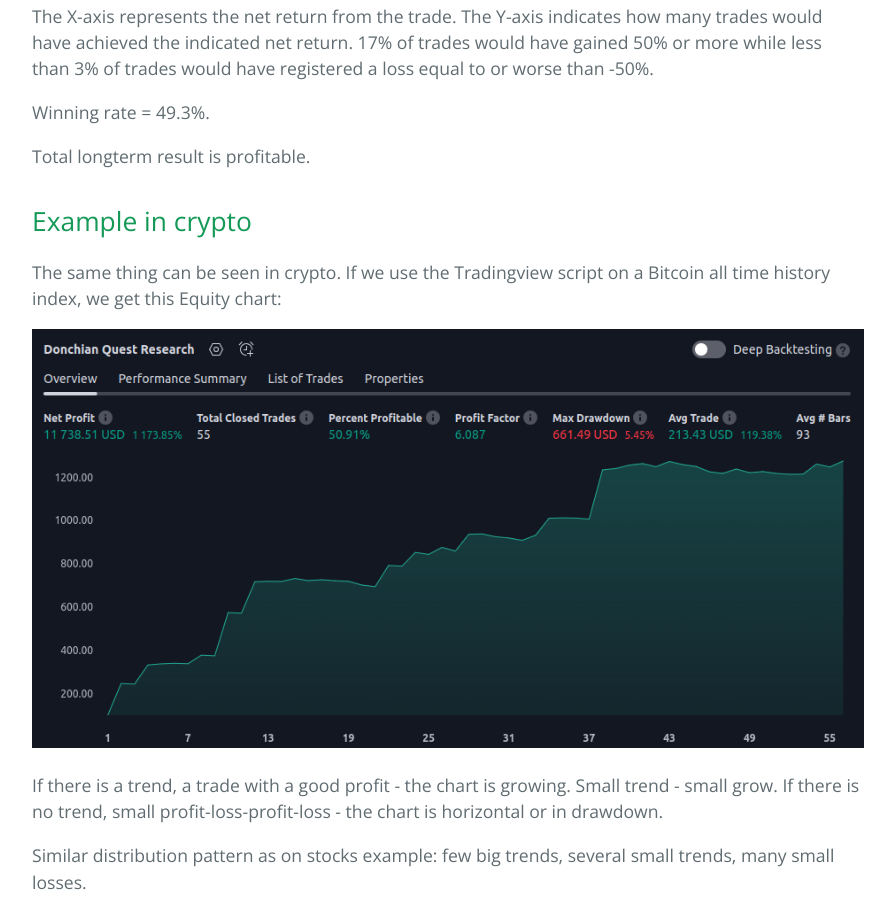
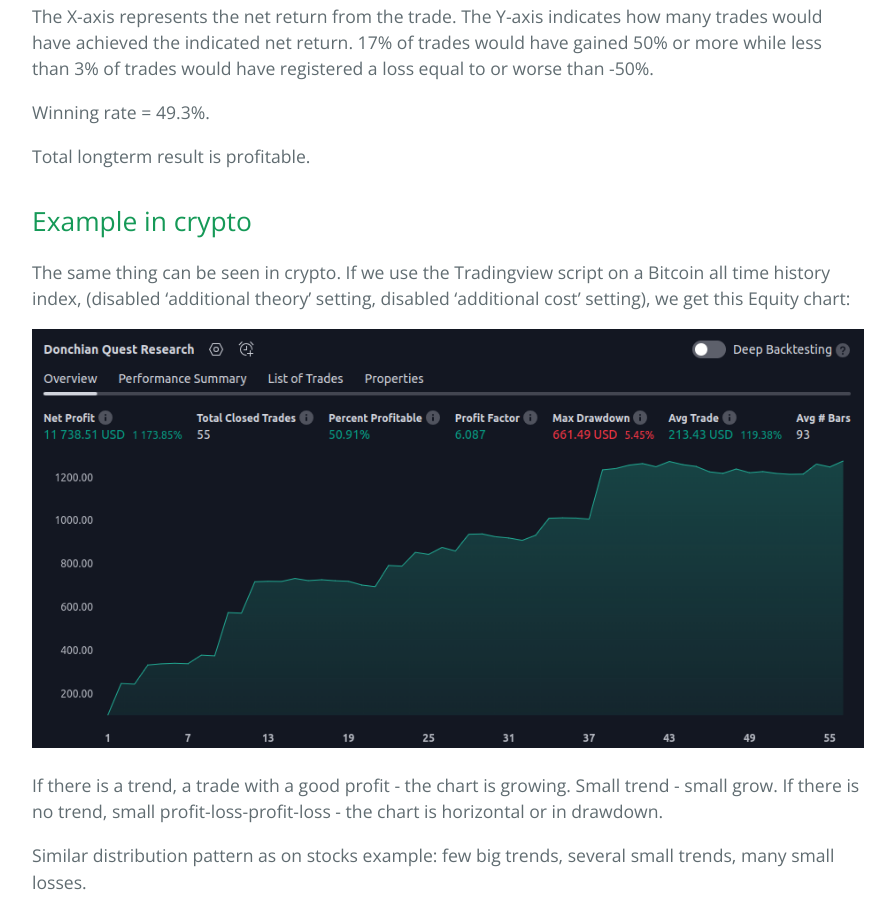
Before and after one commit to sergeyen7/sergeyen7.github.io, a Jekyll site: the page built from index.md, in a window 1280 px wide and 900 px high, scrolled down 12385 px. Shown: the whole window, without its empty margins (192-1087 px from the left). Built offline with Jekyll 4.4.1, drawn with Linux system fonts in a browser that asks for light colours; nearby versions of some CDN libraries.

Commit message:
Update index.md

```diff
--- a/index.md
+++ b/index.md
@@ -353,7 +353,7 @@ Total longterm result is profitable.
 
 ## Example in crypto
 
-The same thing can be seen in crypto. If we use the Tradingview script on a Bitcoin all time history index, we get this Equity chart:
+The same thing can be seen in crypto. If we use the Tradingview script on a Bitcoin all time history index, (disabled 'additional theory' setting, disabled 'additional cost' setting), we get this Equity chart:
 
 ![Strategy Tester on Tradingview](/images/tester.png)
 
```
